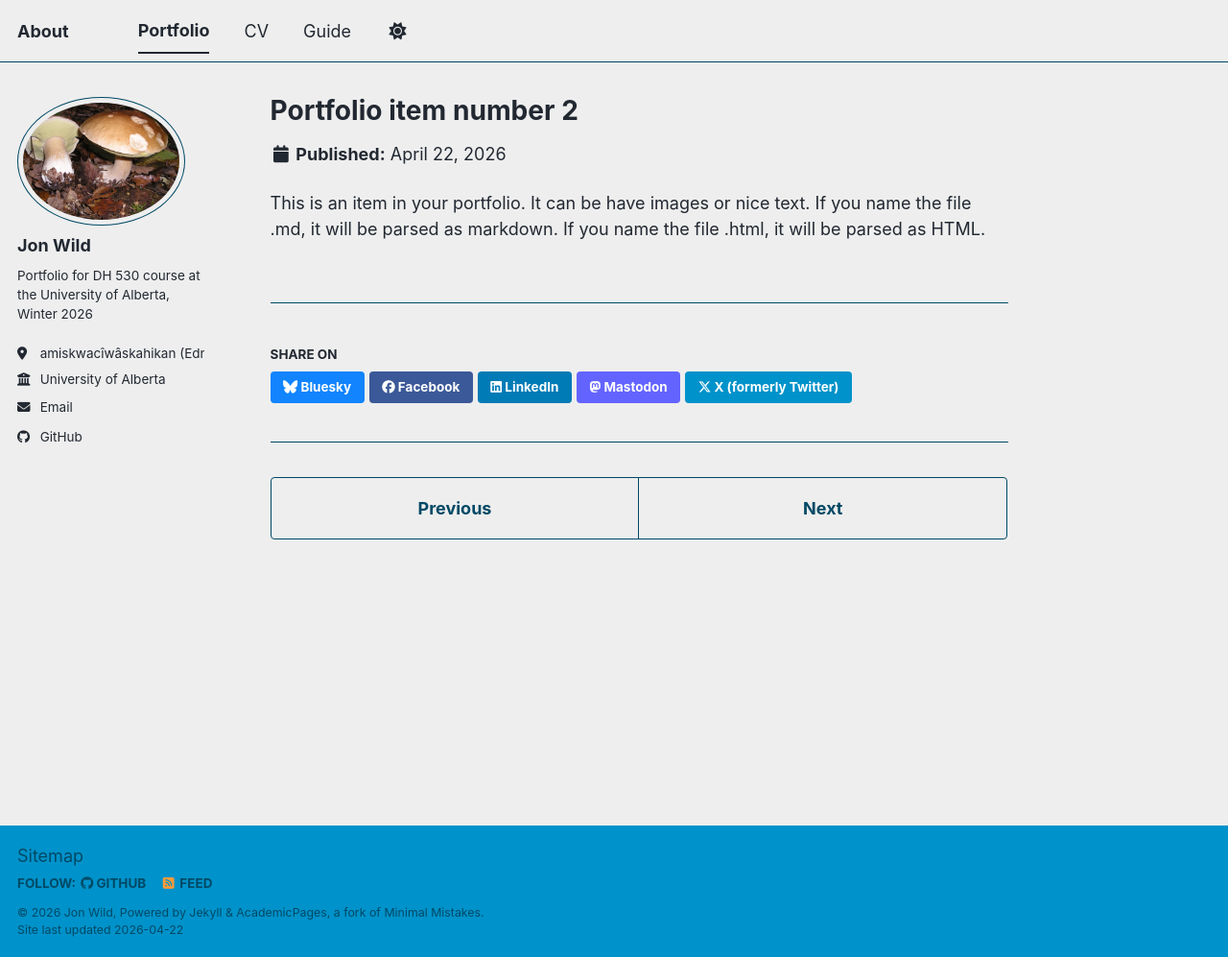
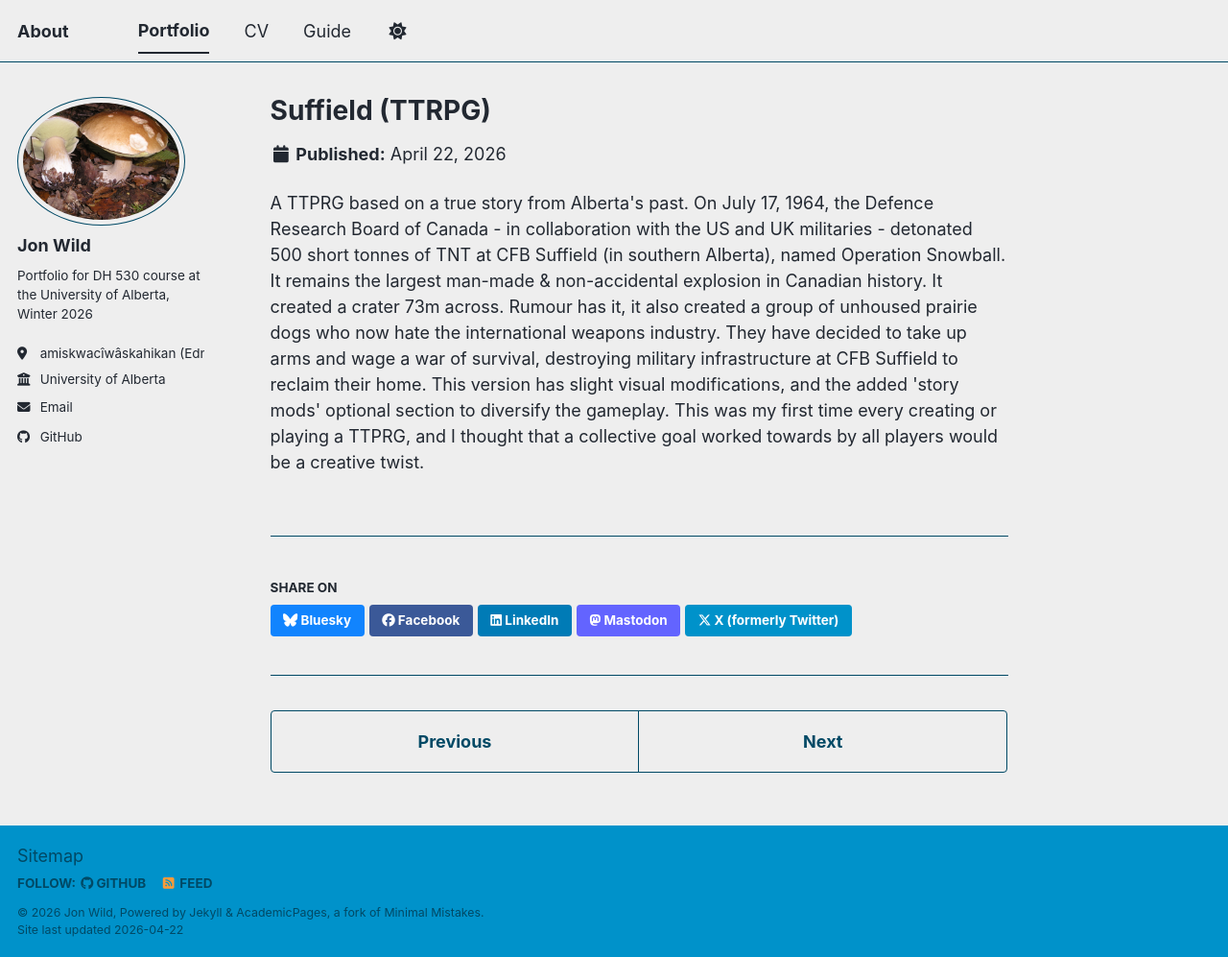
Before and after one commit to s1k1psso/About, a Jekyll site: the page built from _portfolio/portfolio-2.html, in a window 1280 px wide and 997 px high. Shown: the whole window at 96% size. Built offline with Jekyll 4.4.1, drawn with Linux system fonts in a browser that asks for light colours; a script bundle is joined from its source files by our own code; library files that are not in the unit come from our copies.

Commit message:
Update portfolio-2.html

```diff
--- a/_portfolio/portfolio-2.html
+++ b/_portfolio/portfolio-2.html
@@ -1,7 +1,12 @@
 ---
-title: "Portfolio item number 2"
-excerpt: "Short description of portfolio item number 2 <br/><img src='/images/500x300.png'>"
+title: "Suffield (TTRPG)"
+excerpt: "A TTPRG based on a true story from Alberta's past. Prairie dogs, detonations, and guerilla warfare<br/><img src='/images/500x300.png'>"
 collection: portfolio
 ---
+A TTPRG based on a true story from Alberta's past. On July 17, 1964, the Defence Research Board of Canada - in collaboration with the US and UK militaries - detonated 500 short tonnes of TNT at CFB Suffield (in southern Alberta), named Operation Snowball.
+It remains the largest man-made & non-accidental explosion in Canadian history.
+It created a crater 73m across. Rumour has it, it also created a group of unhoused prairie dogs who now hate the international weapons industry.
+They have decided to take up arms and wage a war of survival, destroying military infrastructure at CFB Suffield to reclaim their home.
 
-This is an item in your portfolio. It can be have images or nice text. If you name the file .md, it will be parsed as markdown. If you name the file .html, it will be parsed as HTML.
+This version has slight visual modifications, and the added 'story mods' optional section to diversify the gameplay.
+This was my first time every creating or playing a TTPRG, and I thought that a collective goal worked towards by all players would be a creative twist.
```
